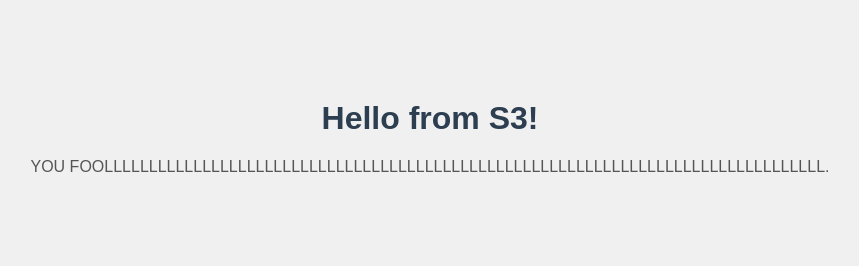
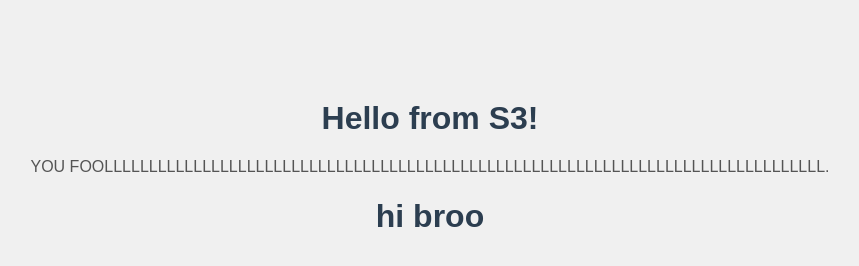
Before and after one commit to Karthikesh2706/Devops-repo, a plain HTML site: page index.html in a window 1280 px wide. Shown: the whole page, without its empty margins (210-1069 px from the left). Drawn offline with Linux system fonts and the light colour scheme.

Commit message:
Update index.html

```diff
--- a/index.html
+++ b/index.html
@@ -21,5 +21,6 @@
 <body>
     <h1>Hello from S3!</h1>
     <p>YOU FOOLLLLLLLLLLLLLLLLLLLLLLLLLLLLLLLLLLLLLLLLLLLLLLLLLLLLLLLLLLLLLLLLLLLLLLLLLLLLLLLLL.</p>
+    <h1>hi broo</h1>
 </body>
 </html>
```
